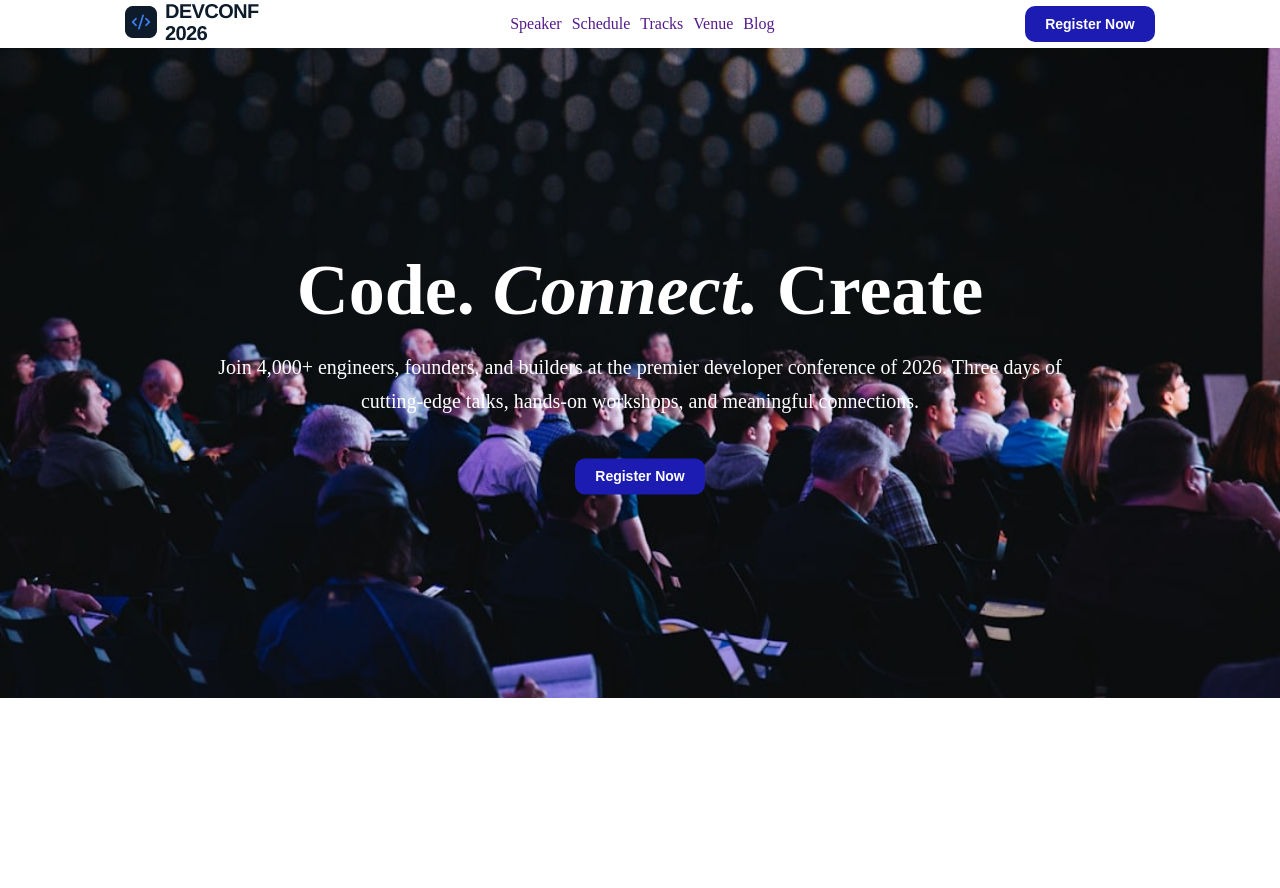
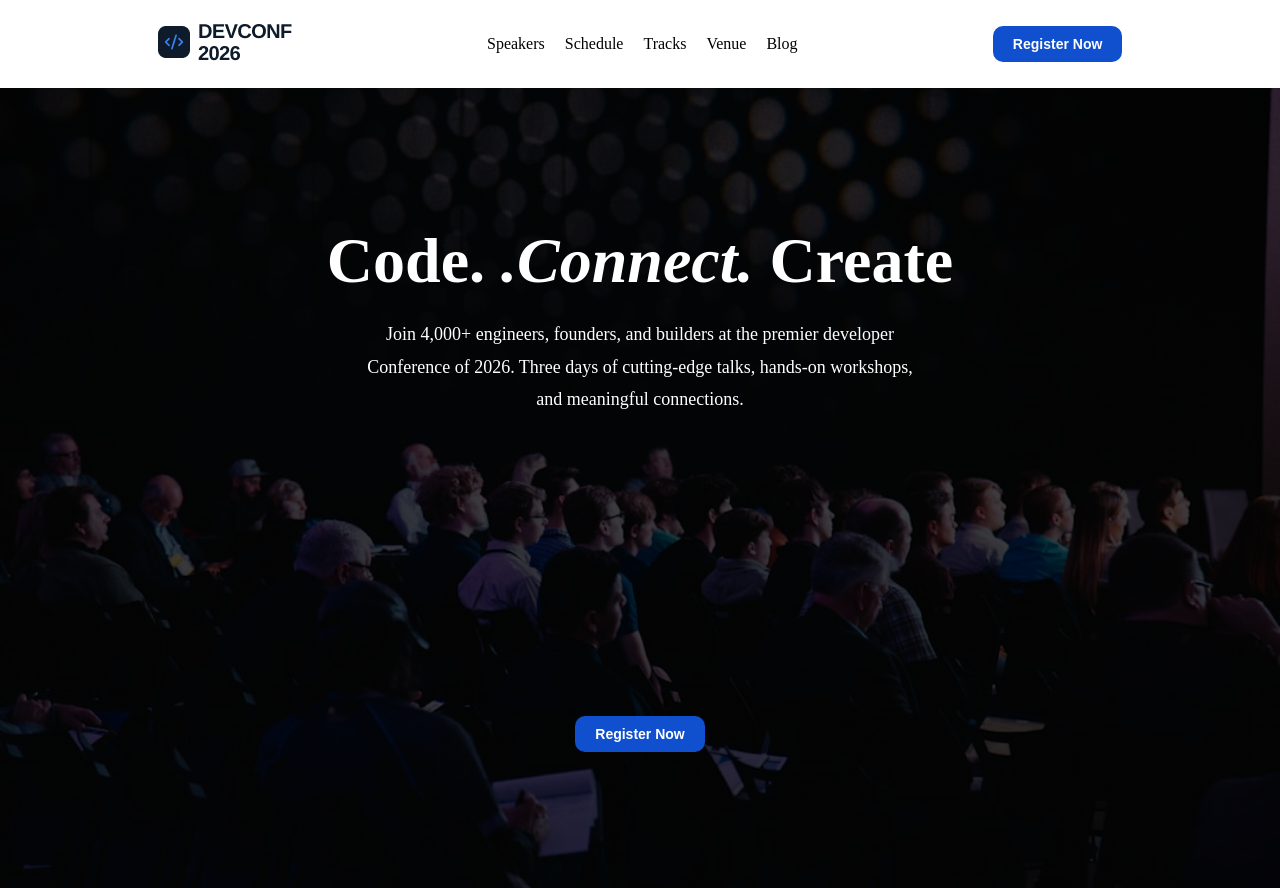
Before and after one commit to ahmnoman176/ph-assignment-1, a plain HTML site: page index.html in a window 1280 px wide. Before the commit the page ends 800 px from the top, so only its background shows below. Drawn offline with Linux system fonts and the light colour scheme.

Commit message:
hero updated

```diff
--- a/index.html
+++ b/index.html
@@ -8,13 +8,13 @@
 </head>
 <body>
     <!-- Nav starts -->
-     <nav class="container">
+     <nav>
         <div>
             <img src="./B14-A01-DevConf-2026/assets/logo.png" alt="">
         </div>
         <div>
             <ul>
-                <li><a href="">Speaker</a></li>
+                <li><a href="">Speakers</a></li>
                 <li><a href="">Schedule</a></li>
                 <li><a href="">Tracks</a></li>
                 <li><a href="">Venue</a></li>
@@ -25,28 +25,23 @@
             <button class="common-btn">Register Now</button>
         </div>
      </nav>
-     <!-- Mav ends -->
+     <!-- Nav ends -->
+
+     <!-- Hero section starts -->
+      <section class="hero-root">
+        <div>
+            <div class="hero-up">
+                <h3>Code. <span>.Connect.</span> Create</h3>
+                <p>Join 4,000+ engineers, founders, and builders at the premier developer <br>
+                    Conference of 2026. Three days of cutting-edge talks, hands-on workshops, <br>
+                    and meaningful connections.
+                </p>
+            </div>
+            <button class="common-btn">Register Now</button>
+        </div>
+      </section>
 
 
-     <!-- hero Starts -->
-      <section class="hero-section">
 
-        <img src="./B14-A01-DevConf-2026/assets/banner.jpg" class="hero-image">
-
-        <div class="hero-content">
-            <h1>
-                Code. <span>Connect.</span> Create
-            </h1>
-
-            <p>
-                Join 4,000+ engineers, founders, and builders at the premier developer
-                conference of 2026. Three days of cutting-edge talks, hands-on workshops,
-                and meaningful connections.
-            </p>
-
-            <button class="common-btn">Register Now</button>
-        </div>
-
-    </section>
 </body>
 </html>
--- a/style.css
+++ b/style.css
@@ -1,94 +1,117 @@
 *{
     margin: 0;
     padding: 0;
-}
-
-.container{
-    max-width: 100%;
-    margin: auto;
+    box-sizing: border-box;
 }
 
 img{
     width: 100%;
+    height: auto;
 }
 
+.container{
+    max-width: 1200px;
+    margin: auto;
+}
+
+.small-gray-text{
+    color: gray;
+    font-size: 16px;
+}
+
+.common-btn{
+    background-color: rgb(16, 79, 206);
+    color: white;
+    font-weight: bold;
+    font-size: 14px;
+    padding: 10px 20px;
+    border-radius: 10px;
+    border: none;
+    cursor: pointer;
+}
+
+.common-out-btn{
+    background-color: white;
+    color: rgb(16, 79, 206);
+    font-weight: bold;
+    font-size: 14px;
+    padding: 10px 20px;
+    border-radius: 10px;
+    border: 1px solid rgb(16, 79, 206);
+    cursor: pointer;
+}
+
+.card-normal-btn{
+    background-color: white;
+    color: black;
+    font-weight: bold;
+    font-size: 14px;
+    padding: 10px 20px;
+    border-radius: 10px;
+    border: 1px solid black;
+    cursor: pointer;
+}
+
+
+/* NAV css */
 nav{
-    margin-top: 20px;
     display: flex;
     justify-content: space-around;
     align-items: center;
+    padding: 20px 60px;
 }
 
 nav ul{
     display: flex;
-    gap: 10px;
-    justify-content: space-between;
-}
-
-nav ul li{
+    gap: 20px;
     list-style: none;
 }
 
 a{
     text-decoration: none;
-}
-
-.common-btn{
-    background-color: rgb(28, 28, 178);
-    color: white;
-    padding: 10px 20px;
-    border: none;
-    border-radius: 10px;
-    font-weight: bold;
-    font-size: 14px;
+    color: black;
+    font-weight: 500;
 }
 
 
-/* Hero css */
-/* ---------- Hero Section ---------- */
+/* Hero CSS */
+.hero-root{
+    width: 100%;
+    min-height: 100vh;
 
-.hero-section{
-    position: relative;
-    width: 100%;
-    height: 650px;
+    background: linear-gradient(
+        rgba(0,0,0,.75),
+        rgba(0,0,0,.75)
+    ),
+    url("./B14-A01-DevConf-2026/assets/banner.jpg");
+
+    background-size: cover;
+    background-position: center;
+    background-repeat: no-repeat;
+
+    display: flex;
+    justify-content: center;
+    align-items: center;
+    text-align: center;
 }
 
-.hero-image{
-    width: 100%;
-    height: 100%;
-    object-fit: cover;
-    display: block;
+.hero-up{
+    color: white;
+    margin-bottom: 300px;
+
 }
 
-.hero-content{
-    position: absolute;
-    top: 50%;
-    left: 50%;
-    transform: translate(-50%, -50%);
-
-    display: flex;
-    flex-direction: column;
-    align-items: center;
-    text-align: center;
-
-    color: #fff;
-    width: 70%;
+.hero-up h3{
+    font-size: 64px;
+    font-weight: 700;
+    margin-bottom: 20px;
 }
 
-.hero-content h1{
-    font-size: 72px;
-    font-weight: 700;
-    margin-bottom: 20px;
-    line-height: 1.1;
-}
-
-.hero-content span{
+.hero-up span{
     font-style: italic;
 }
 
-.hero-content p{
-    font-size: 20px;
-    line-height: 1.7;
-    max-width: 850px;
-    margin-bottom: 40px;
+.hero-up p{
+    font-size: 18px;
+    line-height: 1.8;
 }
```
